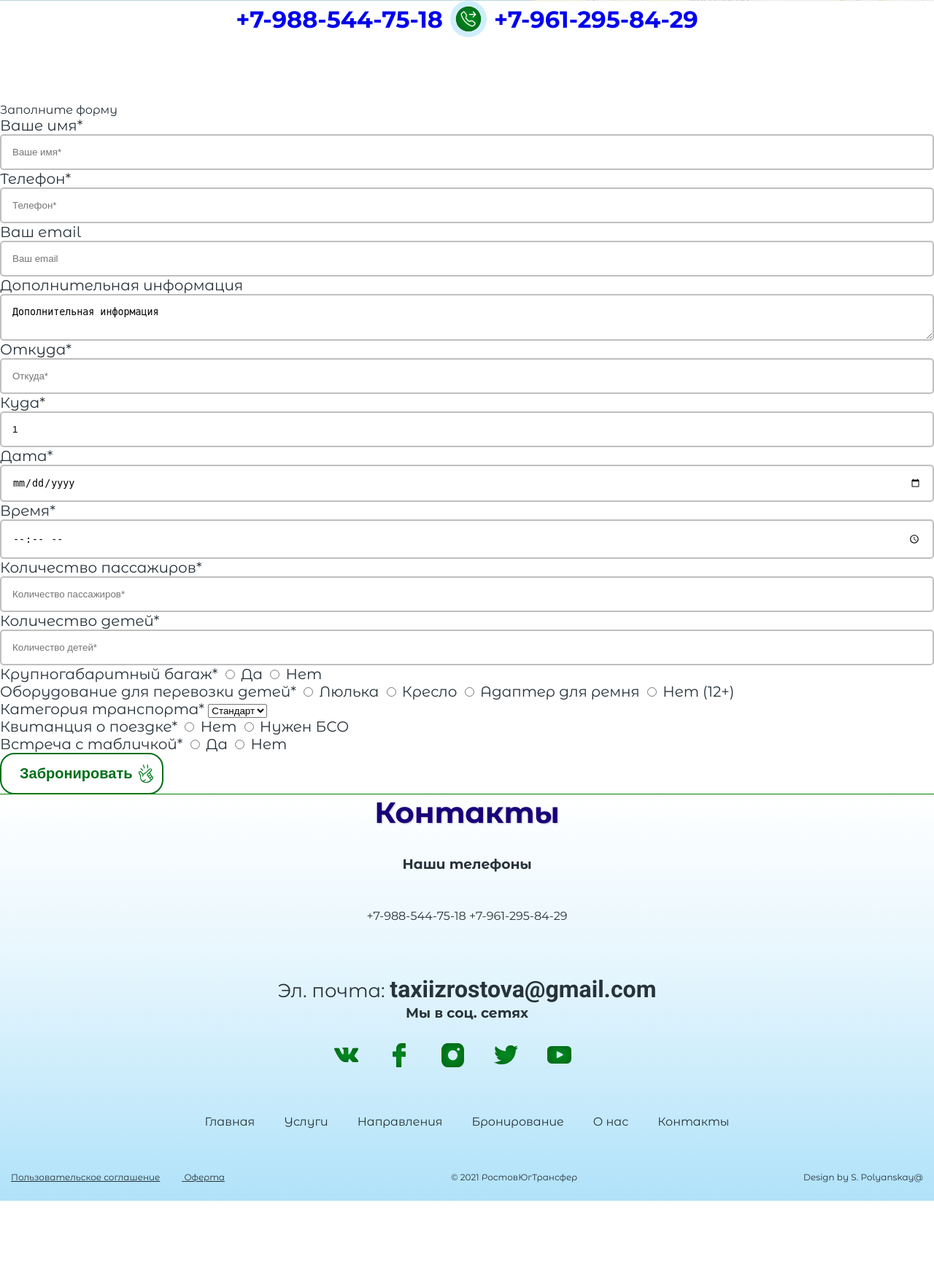
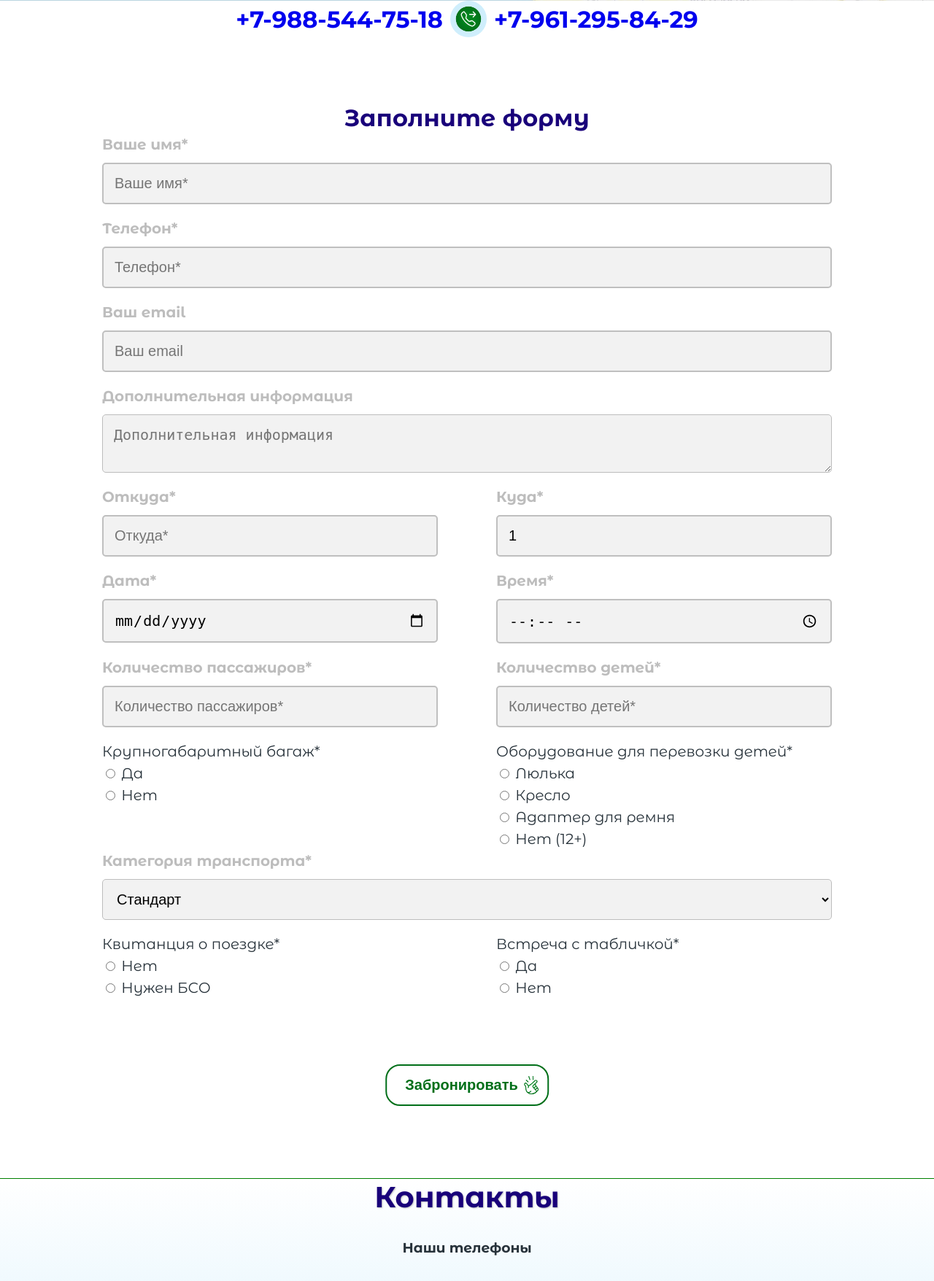
Before and after one commit to alexander-drach/redesign-transfer-rostov, a PHP site: page /page-booking.php?title=1 in a window 1280 px wide. Shown: the part 707-2463 px from the top of the page at 73% size. Before the commit the page ends 2353 px from the top, so only its background shows below. Run offline with PHP 8.4, Linux system fonts and the light colour scheme.

Commit message:
add style booking-page

```diff
--- a/page-booking.php
+++ b/page-booking.php
@@ -35,7 +35,7 @@ Template Name: Страница - бронирование
         <div class="field">
           <label class="label" for="info">
             <span>Дополнительная информация</span>
-            <textarea id="info" name="info">Дополнительная информация</textarea>
+            <textarea class="input" id="info" name="info" placeholder="Дополнительная информация"></textarea>
           </label>
         </div>
 
--- a/style.css
+++ b/style.css
@@ -539,7 +539,89 @@ textarea {
 /* FRONT-PAGE END*/
 
 /* BOOKING-PAGE */
+
+.container_form {
+    max-width: 1000px;
+    margin: 0 auto 100px auto;
+}
+
+.form_title {
+    display: flex;
+    justify-content: center;
+    font-weight: bold;
+    font-size: 32px;
+    line-height: 42px;
+    letter-spacing: 0.01em;
+    color: var(--titles);
+}
+
 .form-booking {
+    font-weight: normal;
+    font-size: 20px;
+    line-height: 30px;
+    border-radius: 20px;
+}
+
+.field {
+    margin-bottom: 18px;
+}
+
+.input {
+    background: #f2f2f2;
+    border: 1px solid #bdbdbd;
+    box-sizing: border-box;
+    margin-top: 10px;
+    font-size: 20px;
+}
+
+textarea {
+    resize: vertical;
+    font-size: 20px;
+}
+
+.label span {
+    color: #bdbdbd;
+    font-weight: bold;
+}
+
+.field-group {
+    display: flex;
+    justify-content: space-between;
+}
+
+.field-group label, .radio-group {
+    width: calc(100% / 2 - 40px);
+}
+
+textarea {
+    margin-top: 10px;
+}
+
+.radio {
+    display: flex;
+    justify-content: space-between;
+}
+
+.radio-group{
+    display: flex;
+    flex-direction: column;
+}
+
+form .order-btn {
+    position: relative;
+    left: 50%;
+    transform: translate(-50%, 0);
+    margin-top: 90px;
+}
+
+select {
+    display: block;
+    width: 100%;
+    margin-top: 10px;
+    padding: 15px;
+    background: #f2f2f2;
+    border: 1px solid #bdbdbd;
+    border-radius: 5px;
     font-size: 20px;
 }
 /* BOOKING-PAGE END */
```
